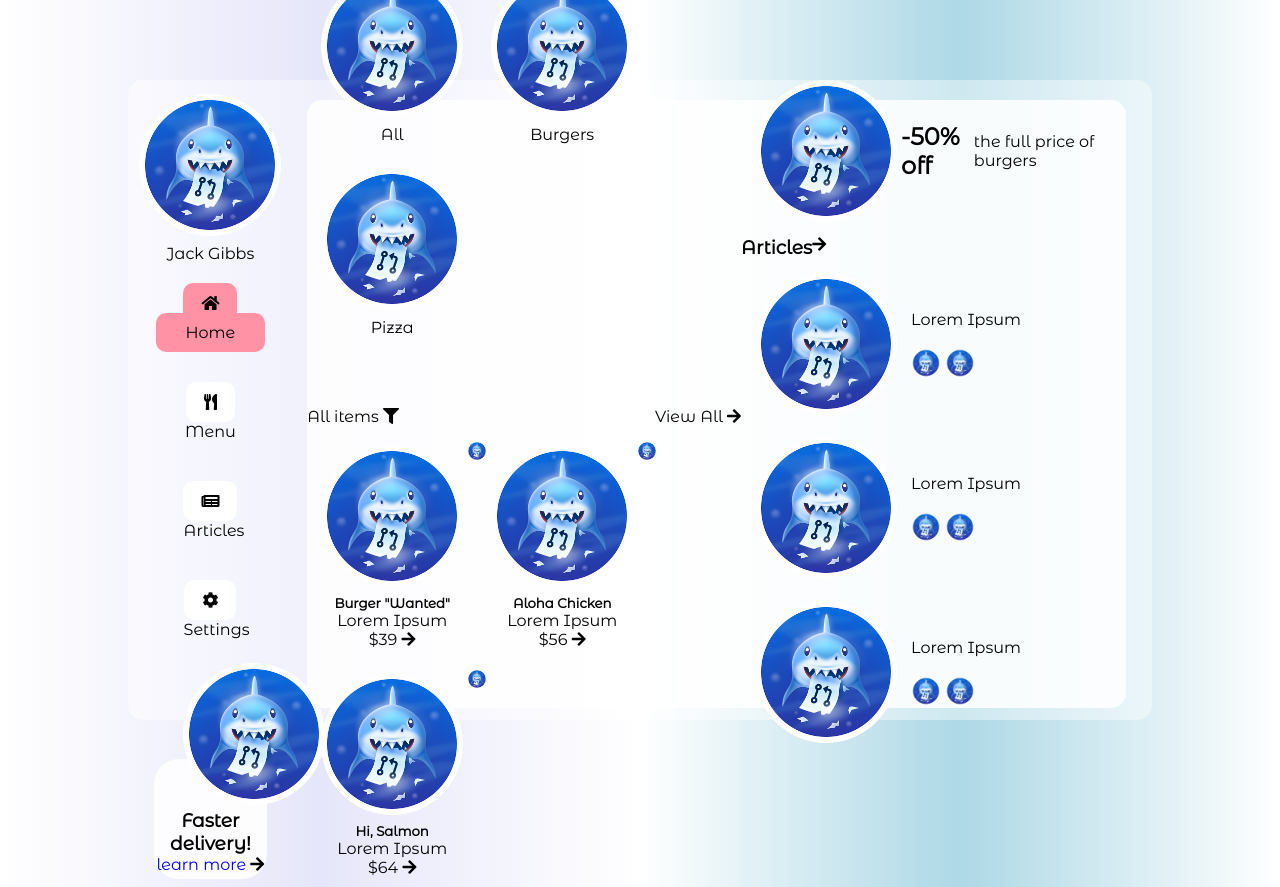
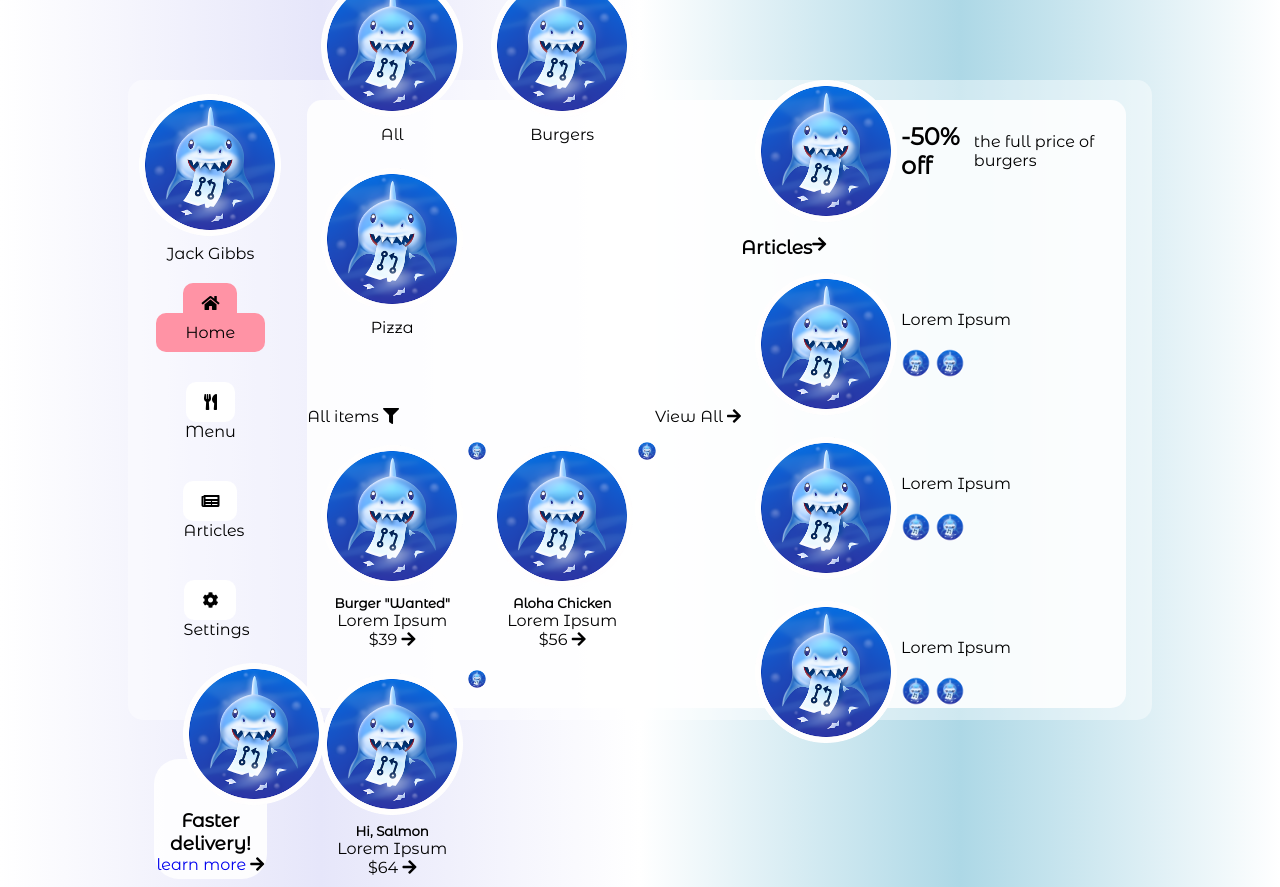
Before and after one commit to Nabilmuthi77/frontendTest, a plain HTML site: page index.html in a window 1280 px wide. Drawn offline with Linux system fonts and the light colour scheme.

Commit message:
first commit

```diff
--- a/assets/css/style.css
+++ b/assets/css/style.css
@@ -153,13 +153,7 @@ margin-top: 10px;
     align-items: center;
     margin: 10px;
 }
-.containerEtc .contentArticle .icon {
-    flex-shrink: 0;
-}
-.containerEtc .contentArticle .content {
-    flex-grow: 1;
-    padding: 10px;
-}
+
 .topArticle {
     display: flex;
     justify-content: left;
```
